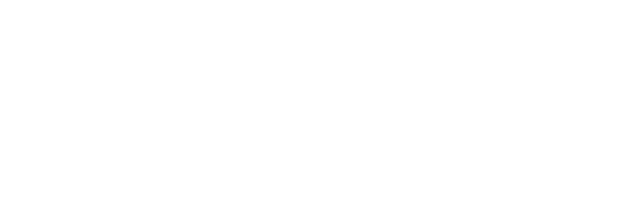
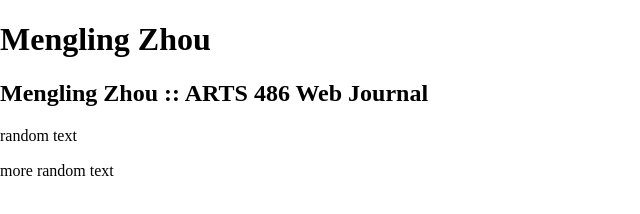
Before and after one commit to Binghamton-University-Design/web-journal-mzhou36, a plain HTML site: page index.html in a window 1280 px wide. Shown: the whole page, without its empty margins (0-640 px from the left). Drawn offline with nearby package versions, Linux system fonts and the light colour scheme.

Commit message:
Update index.html

```diff
--- a/index.html
+++ b/index.html
@@ -8,10 +8,15 @@
 		<link rel="stylesheet" type="text/css" href="css/normalize.css">
 		<link rel="stylesheet" type="text/css" href="css/grid.css">
 		<link rel="stylesheet" type="text/css" href="css/style.css">
+		<title>Mengling Zhou</title>
 	</head>
 
 	<body>
+		<h1>Mengling Zhou</h1>
+		<h2>Mengling Zhou :: ARTS 486 Web Journal </h2>
 
+		<p>random text</p>
+		<p>more random text</p>
 	</body>
 
 </html>
```
